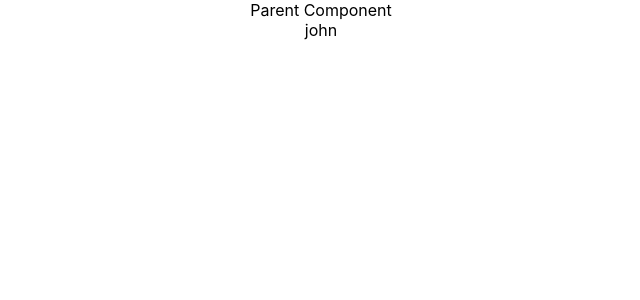
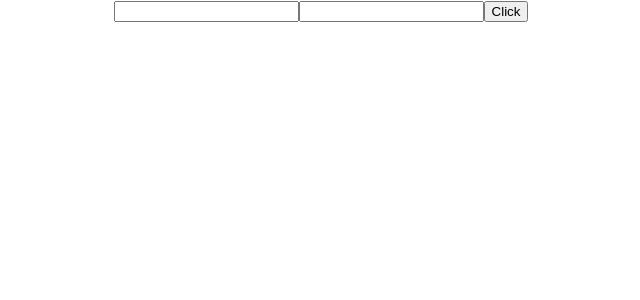
Before and after one commit to comexprt/dev-react-js-training, a React (Create React App) app: page / in a window 1280 px wide. Shown: the top 300 px of the page, without its empty margins (319-959 px from the left). Built offline with nearby package versions, Linux system fonts and the light colour scheme.

Commit message:
ReactJS Tutorial - 28 - Refs

```diff
--- a/src/App.js
+++ b/src/App.js
@@ -2,6 +2,7 @@
 import './App.css';
 
 import ParentComp from './components/ParentComp';
+import RefsDemo from './components/RefsDemo';
 
 
 class App extends Component{
@@ -9,7 +10,7 @@
   render(){
     return (
       <div className="App">
-         <ParentComp/>
+         <RefsDemo/>
       </div>
       )
   }
--- /dev/null
+++ b/src/components/RefsDemo.js
@@ -0,0 +1,39 @@
+import React, { Component } from 'react'
+
+class RefsDemo extends Component{
+
+    constructor(props){
+        super(props)
+        this.inputRef = React.createRef()
+        this.cbRef = null
+        this.setCbRef = (element) => {
+            this.cbRef = element
+        }
+    }
+
+    componentDidMount(){
+        // this.inputRef.current.focus()
+        // console.log(this.inputRef)
+        if (this.cbRef) {
+            this.cbRef.focus()
+        }
+    }
+
+    clickHandler = () => {
+        alert (this.inputRef.current.value)
+    }
+
+  render(){
+    return (
+      <div>
+         <input type="text" ref={this.inputRef}/>
+         <input type="text" ref={this.cbRef}/>
+
+         <button onClick={this.clickHandler}>Click</button>
+      </div>
+      )
+  }
+
+}
+
+export default RefsDemo;
```
